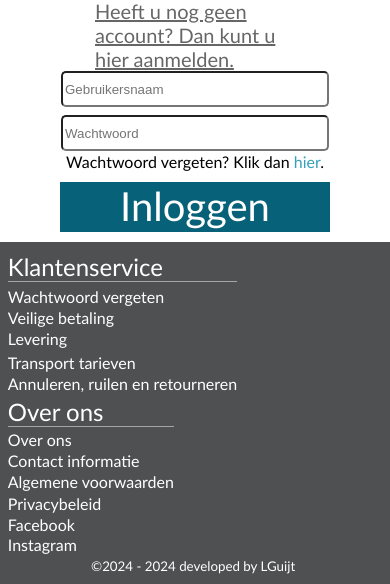
After one commit to GLU-CSD/weekopdrachten-webshop-dynamisch-LGuijt, a PHP site: page /php/loginpage.php in a window 390 px wide. The commit adds this page. Shown: the part 416-1000 px from the top of the page. Run offline with PHP 8.4, Linux system fonts and the light colour scheme.

Commit message:
commit 16

```diff
--- a/assets/css/detailpag.css
+++ b/assets/css/detailpag.css
@@ -93,3 +93,31 @@
     font-size: large;
     width: 80%;
 }
+
+@media screen and (max-width: 450px){
+    #detailpage{
+        grid-template-columns: 100%;
+        grid-template-rows: 50% 15%;
+    }
+
+    #detailtitle{
+        grid-column: 1;
+        grid-row: 2;
+        border-bottom: 1px solid black;
+    }
+
+    #detailpiccon{
+        align-self: center;
+        grid-row:1;
+    }
+
+    #detailtext{
+        height: 350px;
+        align-content: center;
+    }
+
+    #detailprice{
+        font-weight: bold;
+        font-size: 40px;
+    }
+}
--- a/assets/css/header.css
+++ b/assets/css/header.css
@@ -112,7 +112,7 @@
 #burgernav{
   z-index: 5;
   width: 120%;
-  left: 100vw;
+  left: 150vw;
   height: 100%;
   position: fixed;
   background-color: #4f5052;
--- /dev/null
+++ b/assets/css/login.css
@@ -0,0 +1,74 @@
+#loginbody{
+    justify-self: center;
+    justify-content: center;
+    display: grid;
+}
+
+#logintitle{
+    font-size: 70px;
+    font-style: italic;
+    justify-self: center;
+}
+
+#loginimg{
+    border-radius: 1%;
+    width: 250px;
+    height: 250px;
+    justify-self: center;
+    background-image: url(../schilderijen/schilderij_dertien.png);
+    background-position: center center;
+}
+
+#signuplink{
+    color: black;
+    font-size: small;
+    opacity: .6;
+    justify-self: center;
+    width: 200px;
+}
+
+#loginbody form{
+    display: grid;
+    padding: 0px;
+    grid-template-rows: 25px;
+}
+
+#loginbody input{
+    width: 260px;
+    height: 25px;
+    justify-self: center;
+    margin: 0;
+    border-radius: 5px;
+}
+
+#wwvergeten{
+    color: #36a0ba;
+}
+
+#loginbutton{
+    width: 270px;
+    height: 50px;
+    background-color: #076178;
+    justify-self: center;
+    margin: 10px;
+    text-decoration: none;
+    font-size: 40px;
+    color: white;
+    text-align: center;
+    transition-duration: .3s;
+}
+
+#loginbutton:hover{
+    background-color: #36a0ba;
+    color: white;
+}
+
+@media screen and (max-width: 450px){
+    #signuplink{
+        font-size: 20px;
+    }
+
+    #loginbody input{
+        height: 30px;
+    }
+}
--- a/php/accesoirespl.php
+++ b/php/accesoirespl.php
@@ -17,7 +17,7 @@ foreach ($file as $x) {
         echo '</div>';
         echo '<div class="productmaat">' . $x["maat"] . '</div>';
         echo '<div class="bestelknop">';
-        echo '<button onclick="cartCounter()">Bestel</button>';
+        echo '<button onclick="cartCounter(' . $x["code"] . ')">Bestel</button>';
         echo '</div>';
         echo '</div>';
         $productamount++;
--- a/php/dozenpl.php
+++ b/php/dozenpl.php
@@ -17,7 +17,7 @@ foreach ($file as $x) {
         echo '</div>';
         echo '<div class="productmaat">' . $x["maat"] . '</div>';
         echo '<div class="bestelknop">';
-        echo '<button onclick="cartCounter()">Bestel</button>';
+        echo '<button onclick="cartCounter('. $x["code"] .')">Bestel</button>';
         echo '</div>';
         echo '</div>';
         $productamount++;
--- a/php/header.php
+++ b/php/header.php
@@ -1,11 +1,5 @@
 <?php
 session_start();
-if(isset($_SESSION["cartitems"])){
-  var_dump($_SESSION["cartitems"]);
-}
-if(isset($_SESSION["extrahoes"])){
-  var_dump($_SESSION["extrahoes"]);
-}
 ?>
 
 <!DOCTYPE html>
@@ -26,7 +20,7 @@ if(isset($_SESSION["extrahoes"])){
   <link rel="stylesheet" href="../assets/css/homepage.css">
   <link rel="stylesheet" href="../assets/css/detailpag.css">
   <link rel="stylesheet" href="../assets/css/winkelwagen.css">
-  <link rel="stylesheet" href="https://cdnjs.cloudflare.com/ajax/libs/icono/1.3.0/icono.min.css">
+  <link rel="stylesheet" href="../assets/css/login.css">
 
   <meta name="description" content="">
 
@@ -58,17 +52,21 @@ if(isset($_SESSION["extrahoes"])){
         <input type="text" id="search" name="search" placeholder="Search.." oninput="pingpong()">
       </div>
       <div class="homelinks" id="homelinks"> <!--laatste paar navigatiebalk links-->
-        <a class="links" href="https://www.instagram.com/fruit.fish7980/" target="_blank">Inloggen &nbsp;<img
+        <a class="links" href="./loginpage.php" target="_blank">Inloggen &nbsp;<img
             src="../assets/iconen/usertwo.png" alt="inlogteken"></a>
         <a class="links" href="./winkelwagen.php" target="_blank">Favorieten &nbsp;<img
             src="../assets/iconen/heart.png" alt="hartje"></a>
-        <a class="links" href="./bestel.php" target="_blank">Winkelwagen(<span id="inwagen"></span>) &nbsp;<img
+        <a class="links" href="./winkelwagen.php" target="_blank">Winkelwagen(<?php if(isset($_SESSION["cartitems"])){
+           echo count($_SESSION["cartitems"]);
+          } else {
+            echo "0";
+          } ?>) &nbsp;<img
             src="../assets/iconen/cart.png" alt="winkelwagen"></a>
         <!--voor kleinere schermen alleen, klapt de links hiervoor uit-->
         <button class="icon" onclick="burgerOne()"><img src="../assets/iconen/hamburger.png" alt="hamburger"></button>
       </div>
       <div id="burgernav">
-        <a class="burgerlinks" href="./index.php" target="_self">Schilderijen</a>
+        <a class="burgerlinks" href="./schilderijen.php" target="_self">Schilderijen</a>
         <a class="burgerlinks" href="./tekeningen.php" target="_self">Tekeningen</a>
         <a class="burgerlinks" href="./kaarten.php" target="_self">Kaarten</a>
         <a class="burgerlinks" href="./dozen.php" target="_self">Dozen</a>
@@ -77,7 +75,7 @@ if(isset($_SESSION["extrahoes"])){
             src="../assets/iconen/usertwo.png" alt="inlogteken"></a>
         <a class="burgerlinks" href="./winkelwagen.php" target="_blank">Favorieten &nbsp;<img
             src="../assets/iconen/heart.png" alt="hartje"></a>
-        <a class="burgerlinks" href="./bestel.php" target="_blank">Winkelwagen&nbsp;<img
+        <a class="burgerlinks" href="./winkelwagen.php" target="_blank">Winkelwagen&nbsp;<img
             src="../assets/iconen/cart.png" alt="winkelwagen"></a>
       </div>
     </div>
--- a/php/kaartenpl.php
+++ b/php/kaartenpl.php
@@ -17,7 +17,7 @@ foreach ($file as $x) {
         echo '</div>';
         echo '<div class="productmaat">' . $x["maat"] . '</div>';
         echo '<div class="bestelknop">';
-        echo '<button onclick="cartCounter()">Bestel</button>';
+        echo '<button onclick="cartCounter('. $x["code"].')">Bestel</button>';
         echo '</div>';
         echo '</div>';
         $productamount++;
--- /dev/null
+++ b/php/loginpage.php
@@ -0,0 +1,16 @@
+<?php include './header.php' ?>
+
+<div id="loginbody">
+    <div id="logintitle"> Inloggen</div>
+    <div id="loginimg"></div>
+    <a id="signuplink" href="https://youtu.be/dQw4w9WgXcQ?si=FAX0BQ9fvGxO_Gvs">Heeft u nog geen account? Dan kunt u hier
+        aanmelden.</a>
+    <form>
+        <input type="text" placeholder="Gebruikersnaam">
+        <br>
+        <input type="password" placeholder="Wachtwoord">
+        <p style="margin: 1px; justify-self:center;">Wachtwoord vergeten? Klik dan <a id="wwvergeten">hier</a>.</p>
+        <a id="loginbutton" href="./homepage.php">Inloggen</a>
+    </form>
+</div>
+<?php include './footer.php' ?>
--- a/php/tekeningenpl.php
+++ b/php/tekeningenpl.php
@@ -17,7 +17,7 @@ foreach ($file as $x) {
         echo '</div>';
         echo '<div class="productmaat">' . $x["maat"] . '</div>';
         echo '<div class="bestelknop">';
-        echo '<button onclick="cartCounter()">Bestel</button>';
+        echo '<button onclick="cartCounter('. $x["code"] .')">Bestel</button>';
         echo '</div>';
         echo '</div>';
         $productamount++;
```
Also changed, not shown: assets/css/homepage.css (+7 -50 lines), assets/css/winkelwagen.css (+64 -9 lines), php/detailpag.php (+4 -3 lines), php/winkelwagen.php (+14 -6 lines).
